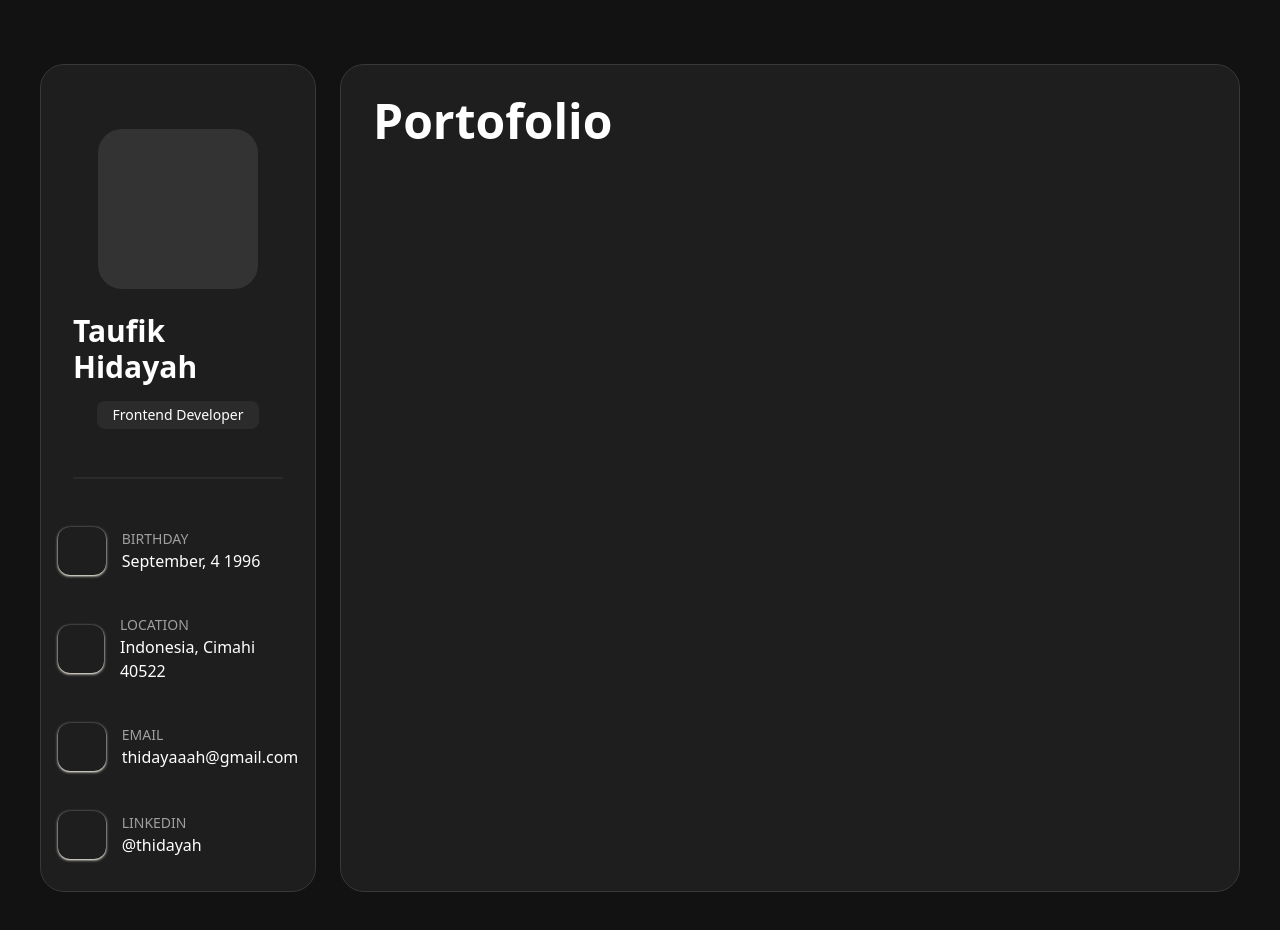
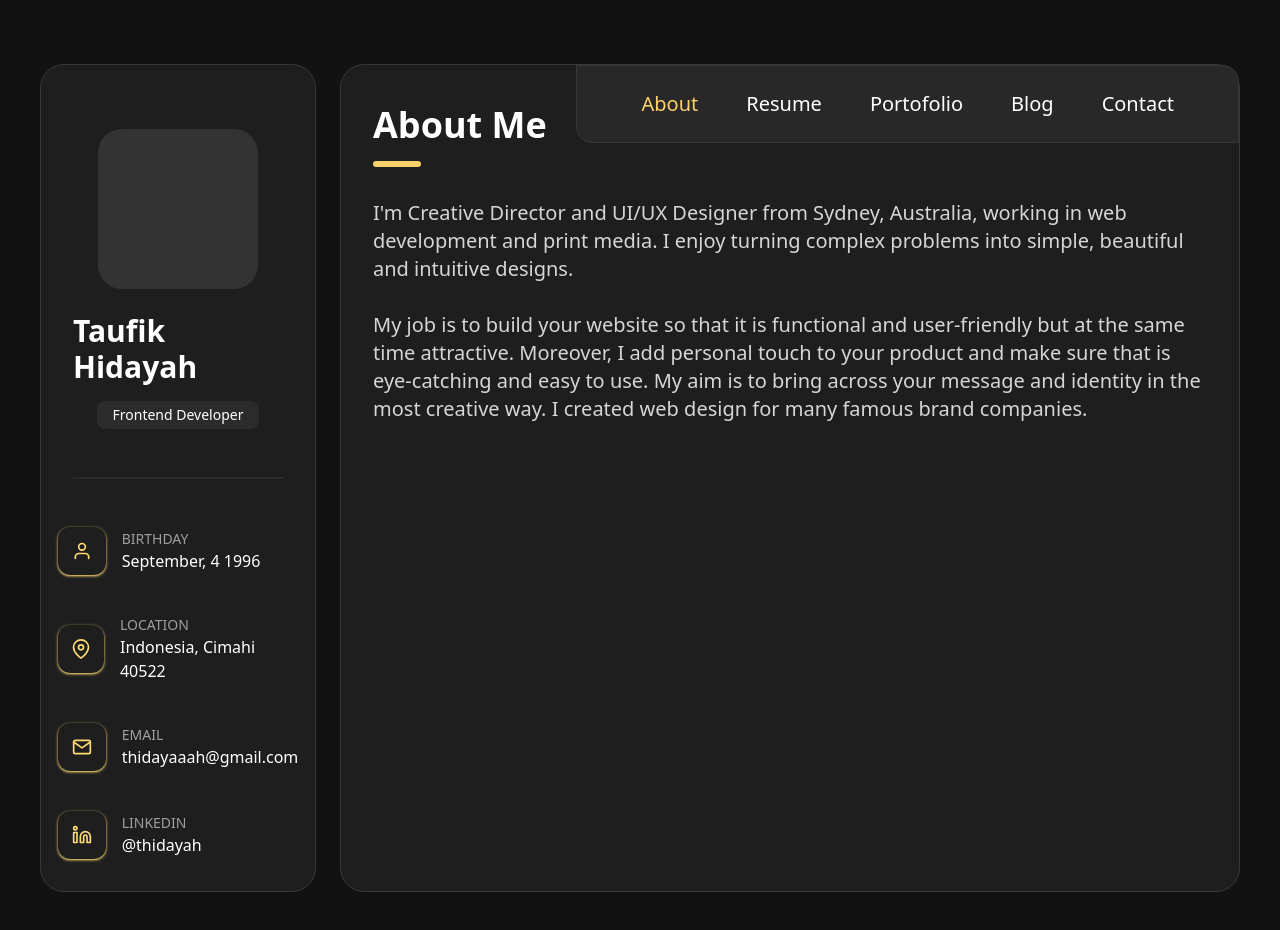
Before and after one commit to thidayah/thidayah.github.io, a React (Vite) app: page / in a window 1280 px wide. Shown: the top 930 px of the page. Built offline with nearby package versions, Linux system fonts and the light colour scheme.

Commit message:
feat(dashboard): manu tab

```diff
--- a/package.json
+++ b/package.json
@@ -16,6 +16,7 @@
     "@tailwindcss/vite": "^4.1.4",
     "react": "^19.0.0",
     "react-dom": "^19.0.0",
+    "react-icons": "^5.5.0",
     "tailwindcss": "^4.1.4"
   },
   "devDependencies": {
--- a/src/App.jsx
+++ b/src/App.jsx
@@ -2,6 +2,7 @@ import { useState } from 'react'
 // import reactLogo from './assets/react.svg'
 // import viteLogo from '/vite.svg'
 // import './App.css'
+import { FiLinkedin, FiMail, FiMapPin, FiUser } from "react-icons/fi";
 
 function App() {
   return (
@@ -17,28 +18,36 @@ function App() {
           {/* <div className=" text-5xl font-bold text-amber-500">Hello World</div> */}
           <div className="flex flex-col space-y-10 mt-12">
             <div className="flex flex-row space-x-4 items-center">
-              <div className=" size-12 rounded-xl shadow shadow-amber-50"></div>
+              <div className=" size-12 rounded-xl shadow shadow-[#ffdb70] flex justify-center items-center">
+              <FiUser className=" text-[#ffdb70] size-5" />
+              </div>
               <div className="flex flex-col">
                 <div className="text-[#9f9f9f] uppercase text-sm">Birthday</div>
                 <div className="text-white">September, 4 1996</div>
               </div>
             </div>
             <div className="flex flex-row space-x-4 items-center">
-              <div className=" size-12 rounded-xl shadow shadow-amber-50"></div>
+              <div className=" size-12 rounded-xl shadow shadow-[#ffdb70] flex justify-center items-center">
+                <FiMapPin className=" text-[#ffdb70] size-5" />
+              </div>
               <div className="flex flex-col">
                 <div className="text-[#9f9f9f] uppercase text-sm">Location</div>
                 <div className="text-white">Indonesia, Cimahi 40522</div>
               </div>
             </div>
             <div className="flex flex-row space-x-4 items-center">
-              <div className=" size-12 rounded-xl shadow shadow-amber-50"></div>
+              <div className=" size-12 rounded-xl shadow shadow-[#ffdb70] flex justify-center items-center">
+                <FiMail className=" text-[#ffdb70] size-5" />
+              </div>
               <div className="flex flex-col">
                 <div className="text-[#9f9f9f] uppercase text-sm">Email</div>
                 <div className="text-white">thidayaaah@gmail.com</div>
               </div>
             </div>
             <div className="flex flex-row space-x-4 items-center">
-              <div className=" size-12 rounded-xl shadow shadow-amber-50"></div>
+              <div className=" size-12 rounded-xl shadow shadow-[#ffdb70] flex justify-center items-center">
+                <FiLinkedin className=" text-[#ffdb70] size-5" />
+              </div>
               <div className="flex flex-col">
                 <div className="text-[#9f9f9f] uppercase text-sm">LinkedIn</div>
                 <div className="text-white">@thidayah</div>
@@ -47,8 +56,26 @@ function App() {
           </div>
 
         </div>
-        <div className=" bg-[#1e1e1f] w-[75%] h-full border border-[#383838] rounded-3xl p-8">
-          <div className=" text-5xl font-bold text-white">Portofolio</div>
+        <div className=" bg-[#1e1e1f] w-[75%] h-full border border-[#383838] rounded-3xl relative">
+          <div className=" absolute top-0 right-0 flex flex-row space-x-12 bg-[#282829] border border-[#383838] p-6 px-16 rounded-bl-2xl rounded-tr-2xl text-white text-xl">
+            <div className="text-[#fcd16b]">About</div>
+            <div>Resume</div>
+            <div>Portofolio</div>
+            <div>Blog</div>
+            <div>Contact</div>
+          </div>
+
+          <div className="p-8">
+            <div className=" text-4xl font-bold text-white mt-2">About Me</div>
+            <div className=" w-12 h-[6px] rounded-full bg-[#fcd16b] mt-4" />
+            <p className="text-[#d6d6d6] text-xl mt-8">
+              I'm Creative Director and UI/UX Designer from Sydney, Australia, working in web development and print media. I enjoy turning complex problems into simple, beautiful and intuitive designs.
+              <br />
+              <br />
+              My job is to build your website so that it is functional and user-friendly but at the same time attractive. Moreover, I add personal touch to your product and make sure that is eye-catching and easy to use. My aim is to bring across your message and identity in the most creative way. I created web design for many famous brand companies.
+            </p>
+          </div>
+
 
         </div>
       </div>
```
